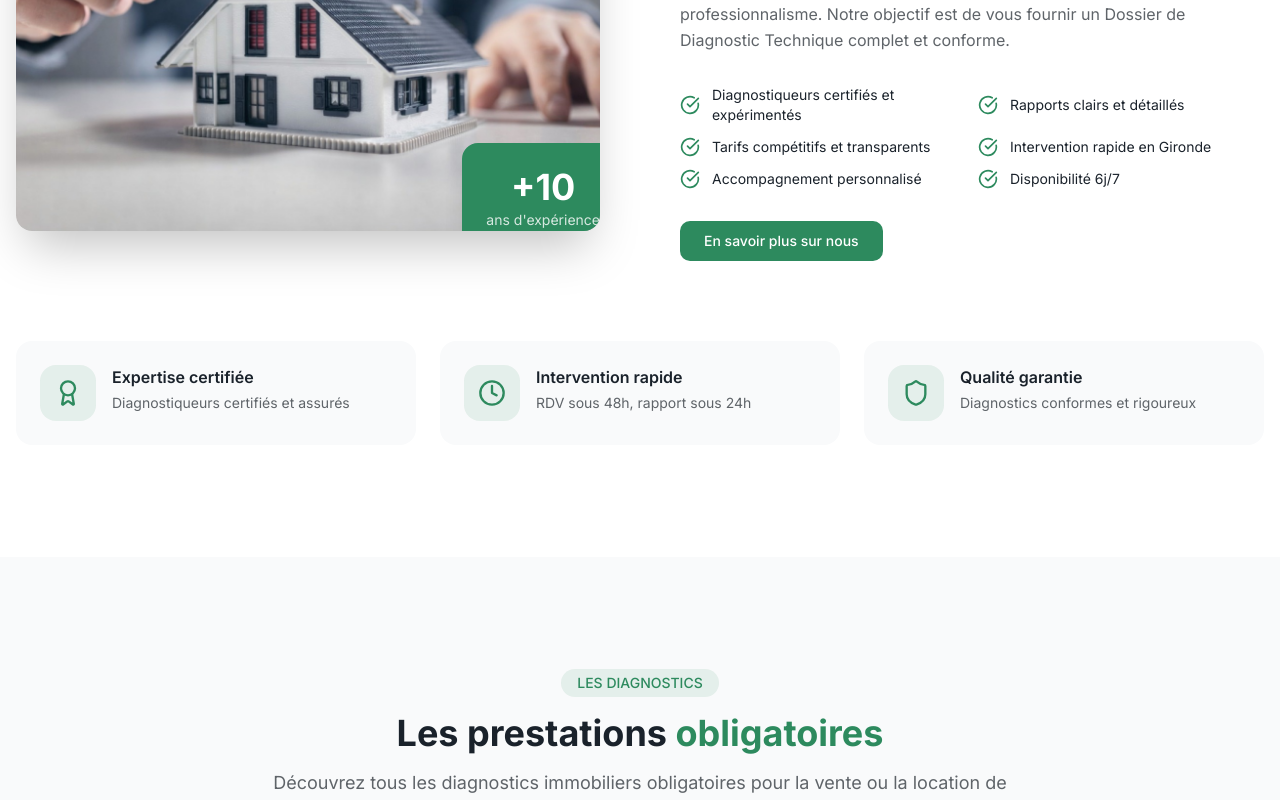
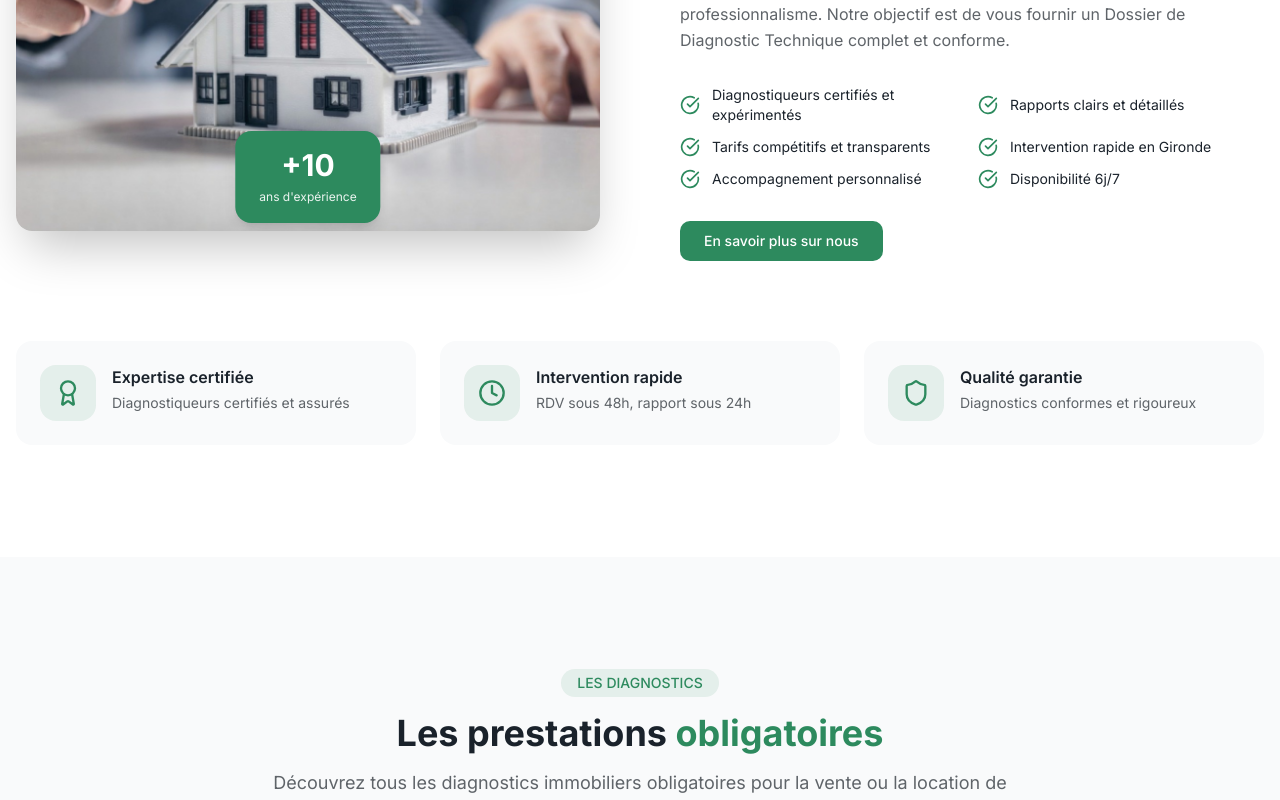
Before and after one commit to parieurdafon/ENEOS-WEBSITE, a Next.js app: page / in a window 1280 px wide. Shown: the part 1520-2320 px from the top of the page. Built offline with nearby package versions, Linux system fonts and the light colour scheme.

Commit message:
mettre a jour les derniers images

```diff
--- a/components/home/about-section.tsx
+++ b/components/home/about-section.tsx
@@ -46,12 +46,18 @@ export function AboutSection() {
                 className="w-full h-[400px] lg:h-[500px] object-cover"
               />
               {/* Experience Badge */}
-              <div className="absolute -bottom-6 -right-6 bg-[#2d8a5e] text-white p-6 rounded-2xl shadow-xl">
+              {/* Experience Badge CENTRÉ */}
+{/* Experience Badge - Bas centré avec bordure réduite */}
+              <div className="absolute bottom-2 left-1/2 -translate-x-1/2 bg-[#2d8a5e] text-white px-6 py-4 rounded-xl shadow-lg">
                 <div className="text-center">
-                  <span className="block text-4xl font-bold">+10</span>
-                  <span className="text-sm text-white/80">{"ans d'expérience"}</span>
+                  <span className="block text-3xl font-bold">+10</span>
+                  <span className="text-xs text-white/90">
+                    ans d&apos;expérience
+                  </span>
                 </div>
               </div>
+
+
             </div>
 
             {/* Decorative elements */}
--- a/components/home/stats-section.tsx
+++ b/components/home/stats-section.tsx
@@ -3,8 +3,8 @@
 import { useEffect, useState, useRef } from "react"
 
 const stats = [
-  { value: 500, suffix: "+", label: "Diagnostics réalisés" },
-  { value: 100, suffix: "%", label: "Clients satisfaits" },
+  { value: 541, suffix: "+", label: "Diagnostics réalisés" },
+  { value: 98, suffix: "%", label: "Clients satisfaits" },
   { value: 48, suffix: "h", label: "Délai d'intervention" },
   { value: 24, suffix: "h", label: "Livraison rapport" },
 ]
```
